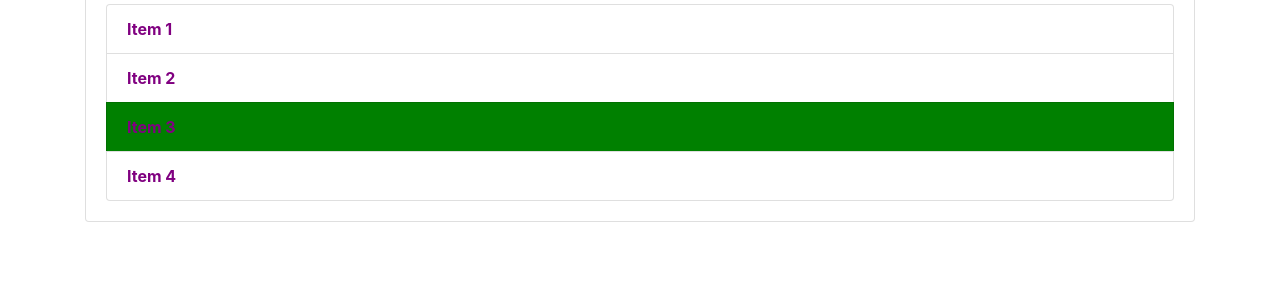
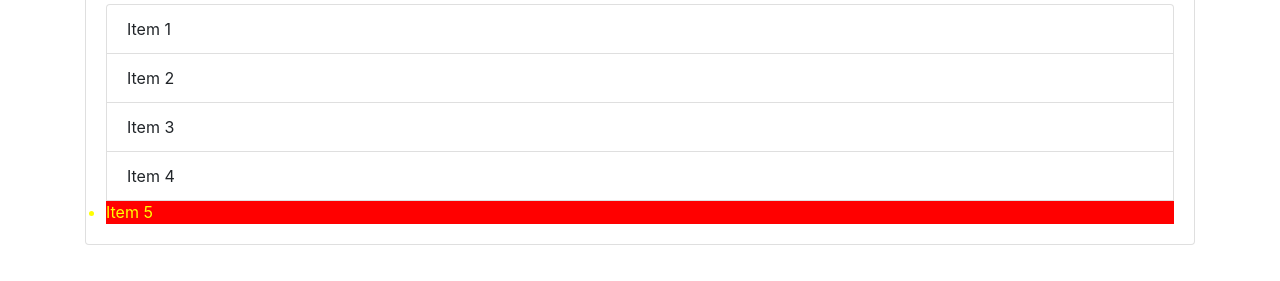
Before and after one commit to NSINGHRAJPUT/booking-appointment-app-fullstack-, a plain HTML site: page index.html in a window 1280 px wide. Shown: the part 273-554 px from the top of the page. Drawn offline with nearby package versions, Linux system fonts and the light colour scheme.

Commit message:
second commit

```diff
--- a/dom.js
+++ b/dom.js
@@ -1,6 +1,15 @@
-var items = document.getElementsByClassName('list-group-item');
- items[2].style.backgroundColor='green';
- for(let i=0;i<items.length;i++){
-    items[i].style.fontWeight='bold';
-    items[i].style.color='purple'
- }
+// var items = document.getElementsByClassName('list-group-item');
+//  items[2].style.backgroundColor='green';
+//  for(let i=0;i<items.length;i++){
+//     items[i].style.fontWeight='bold';
+//     items[i].style.color='purple'
+//  }
+var itemx=document.getElementsByClassName('item');
+console.log(itemx)
+itemx[0].style.color='yellow';
+
+
+
+var item=document.getElementsByTagName('li');
+console.log(item[4])
+item[4].style.backgroundColor='red'
--- a/index.html
+++ b/index.html
@@ -26,6 +26,7 @@
       <li class="list-group-item">Item 2</li>
       <li class="list-group-item">Item 3</li>
       <li class="list-group-item">Item 4</li>
+      <li class="item">Item 5</li>
     </ul>
    </div>
   </div>
```
